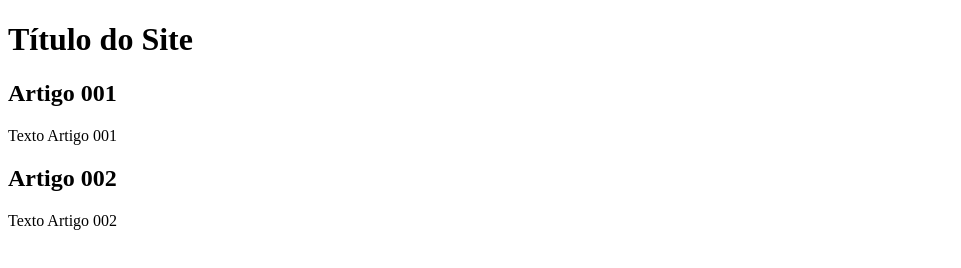
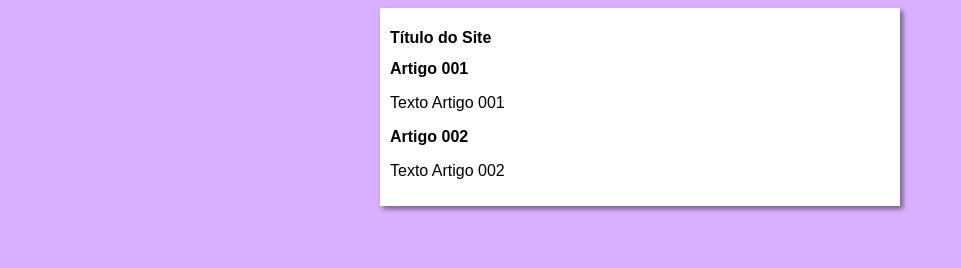
Before and after one commit to odaniellevi/projeto-site, a plain HTML site: page index.html in a window 1280 px wide. Shown: the whole page, without its empty margins (0-961 px from the left). Drawn offline with Linux system fonts and the light colour scheme.

Commit message:
update design

```diff
--- a/index.html
+++ b/index.html
@@ -4,6 +4,7 @@
     <meta charset="UTF-8">
     <meta name="viewport" content="width=device-width, initial-scale=1.0">
     <title>Título do Site</title>
+    <link rel="stylesheet" href="Estilo/style.css">
 </head>
 <body>
     <main>
```
